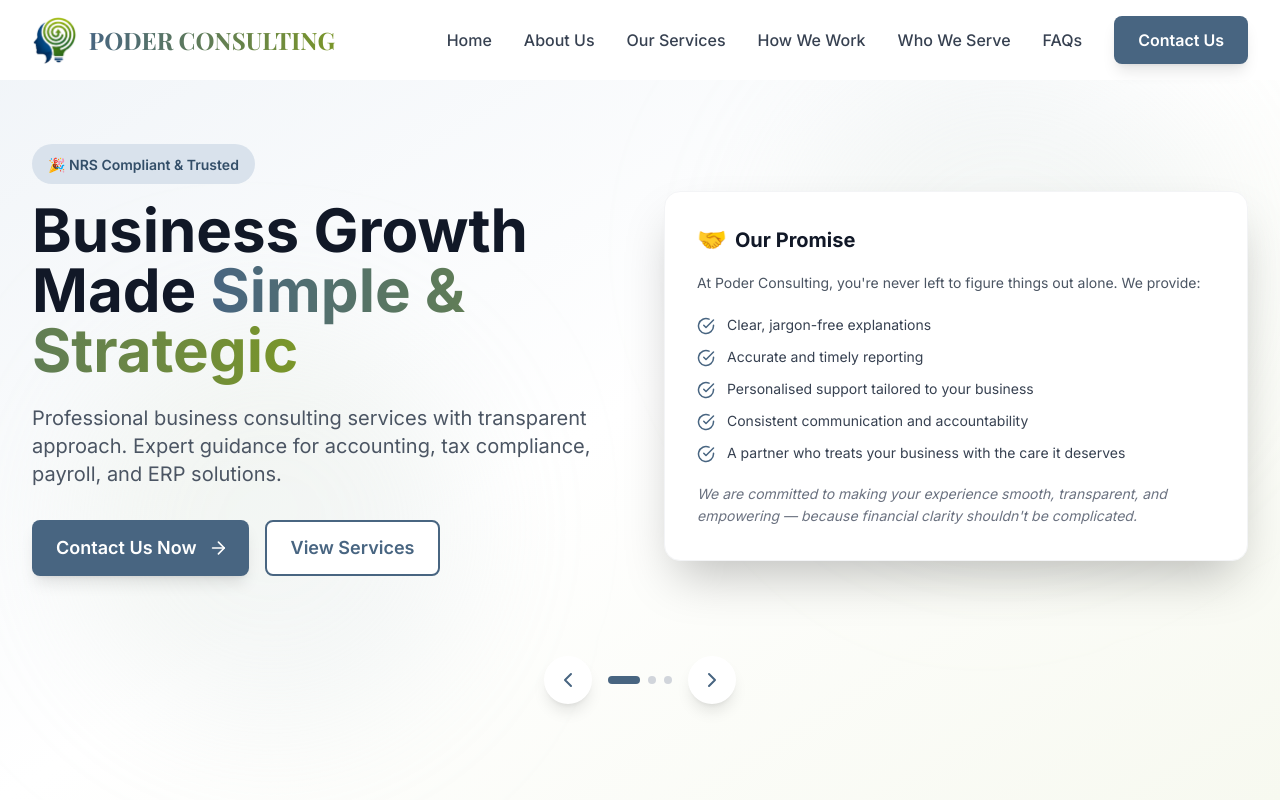
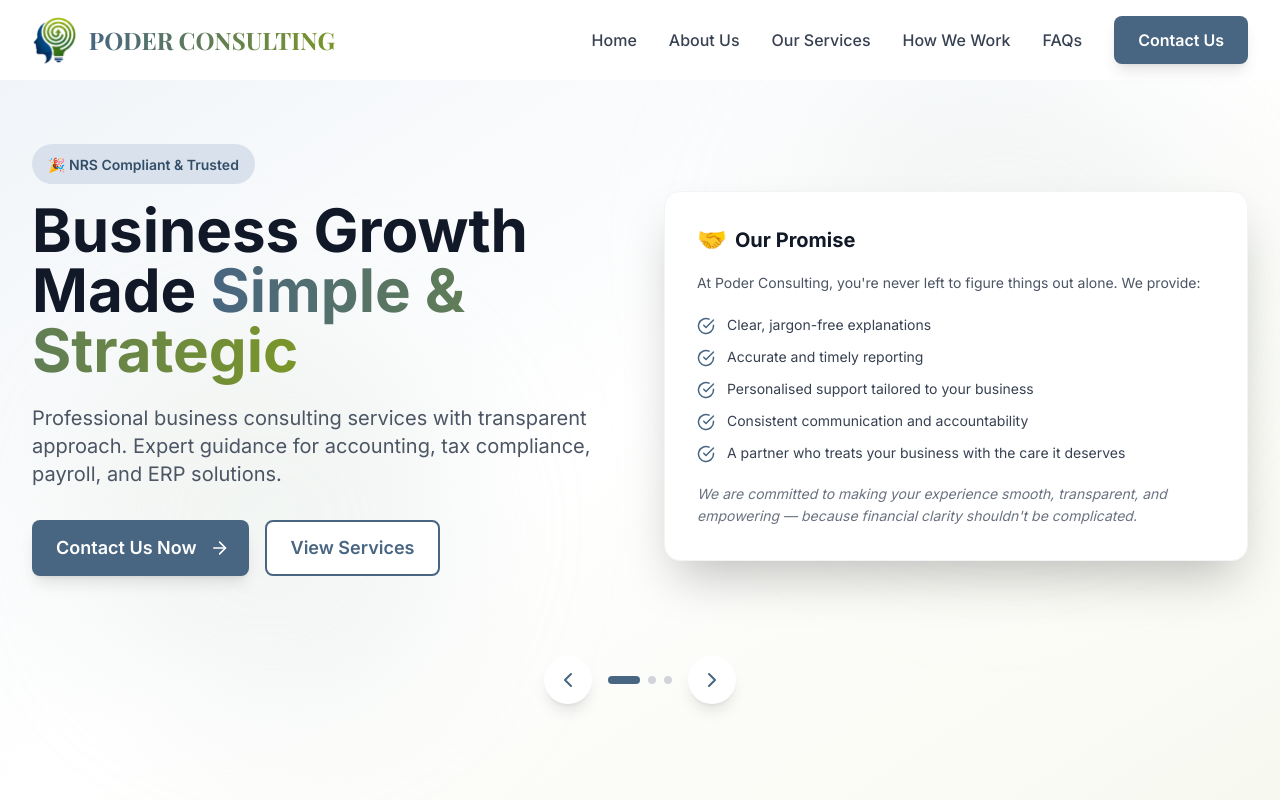
Before and after one commit to darlculus/poder-consulting-website, a Next.js app: page / in a window 1280 px wide. Shown: the top 800 px of the page. Built offline with nearby package versions, Linux system fonts and the light colour scheme; a web font is replaced by a local one.

Commit message:
removed the who we help section and on the navbar too

```diff
--- a/src/app/page.tsx
+++ b/src/app/page.tsx
@@ -6,7 +6,6 @@ import Hero from '@/components/sections/Hero'
 import AboutUs from '@/components/sections/AboutUs'
 import ServicesCarousel from '@/components/sections/ServicesCarousel'
 import HowItWorks from '@/components/sections/HowItWorks'
-import TargetUsers from '@/components/sections/TargetUsers'
 import FAQs from '@/components/sections/FAQs'
 import ContactForm from '@/components/sections/ContactForm'
 import Footer from '@/components/layout/Footer'
@@ -24,7 +23,6 @@ export default function Home() {
         <AboutUs />
         <ServicesCarousel />
         <HowItWorks />
-        <TargetUsers />
         <FAQs />
         <ContactForm />
         <Footer />
--- a/src/components/layout/Navbar.tsx
+++ b/src/components/layout/Navbar.tsx
@@ -24,7 +24,6 @@ export default function Navbar({}: NavbarProps = {}) {
     { name: 'About Us', href: '#about' },
     { name: 'Our Services', href: '#services' },
     { name: 'How We Work', href: '#how-it-works' },
-    { name: 'Who We Serve', href: '#who-we-help' },
     { name: 'FAQs', href: '#faqs' },
   ]
 
```
